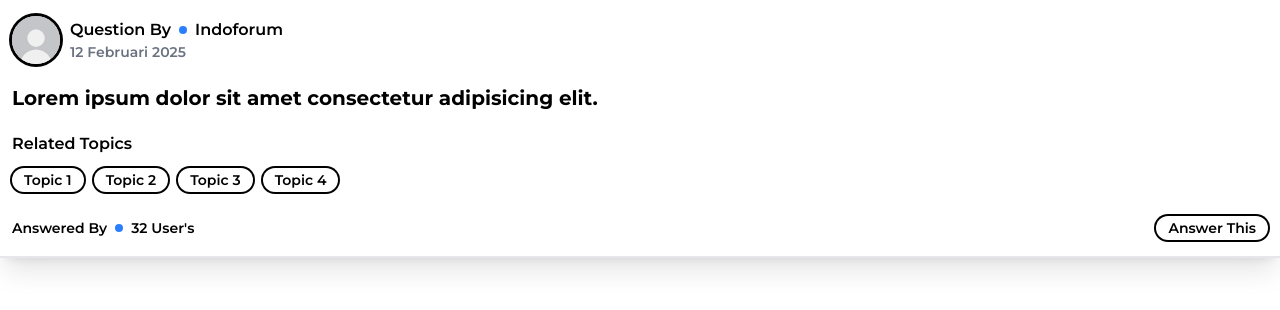
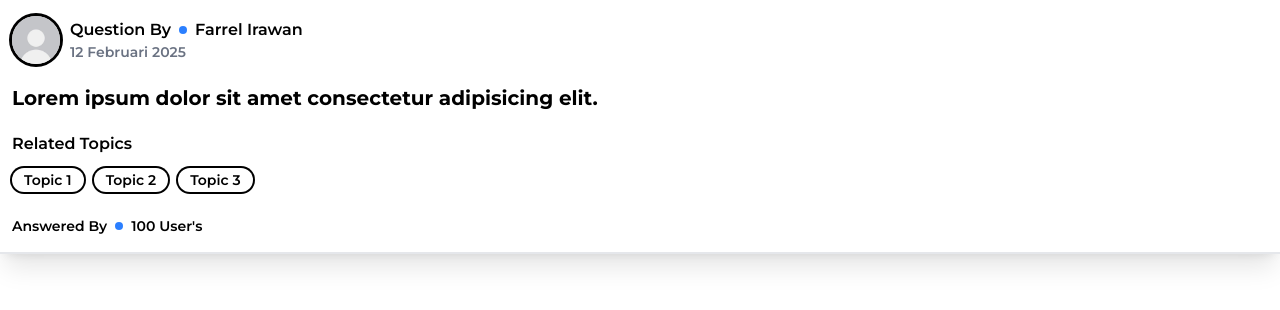
Before and after one commit to MrIrawan/indoforum, a Next.js app: page /questions in a window 1280 px wide. Shown: the top 310 px of the page. Built offline with nearby package versions, Linux system fonts and the light colour scheme.

Commit message:
modifikasi props di container QusetionContent dan menambahkan tanggal di posting di container QuestionByUser

```diff
--- a/src/app/questions/page.js
+++ b/src/app/questions/page.js
@@ -1,68 +1,24 @@
+import QuestionCard from "@/components/pages/QuestionCard/QuestionCard";
 import Avatar from "@/components/ui/Avatar/Avatar";
 import Button from "@/components/ui/button/Buttons";
 
 export default function QuestionsPage() {
+
+    const dummyData = {
+        userData: {
+            user_name: "Farrel Irawan",
+            posted_at: "12 Februari 2025"
+        },
+        questionData: {
+            question_title: "Lorem ipsum dolor sit amet consectetur adipisicing elit.",
+        },
+        topics: ["Topic 1", "Topic 2", "Topic 3"],
+        answeredCount: 100
+    }
+
     return (
         <>
-            <div className="flex flex-col bg-white ring-2 shadow-xl ring-gray-200 px-3 py-4 min-h-24">
-                {/* profile section question */}
-                <div className="flex items-center gap-2.5 w-fit bg-white">
-                    <Avatar avatarSize="default" />
-                    <div className="flex flex-col">
-                        <div className="flex items-center gap-2">
-                            <h3 className="text-base font-m-semibold">Question By</h3>
-                            <hr className="w-2 h-2 bg-blue-500 border-none rounded-full"/>
-                            <h3 className="text-base font-m-semibold">Indoforum</h3>
-                        </div>
-                        <p className="text-sm font-m-semibold text-gray-500">12 Februari 2025</p>
-                    </div>
-                </div>
-                {/* question content */}
-                <div className="bg-white w-full my-5">
-                    <h2 className="text-xl font-m-bold">Lorem ipsum dolor sit amet consectetur adipisicing elit.</h2>
-                </div>
-                {/* related topics content */}
-                <div className="flex flex-col gap-3">
-                    <h3 className="text-base font-m-semibold">Related Topics</h3>
-                    <div className="flex flex-wrap gap-2.5">
-                        <Button
-                            buttonStyle="ring-2 px-3 py-0.5 rounded-full"
-                        >
-                            <p className="text-sm font-m-semibold">Topic 1</p>
-                        </Button>
-                        <Button
-                            buttonStyle="ring-2 px-3 py-0.5 rounded-full"
-                        >
-                            <p className="text-sm font-m-semibold">Topic 2</p>
-                        </Button>
-                        <Button
-                            buttonStyle="ring-2 px-3 py-0.5 rounded-full"
-                        >
-                            <p className="text-sm font-m-semibold">Topic 3</p>
-                        </Button>
-                        <Button
-                            buttonStyle="ring-2 px-3 py-0.5 rounded-full"
-                        >
-                            <p className="text-sm font-m-semibold">Topic 4</p>
-                        </Button>
-                    </div>
-                </div>
-                {/* answer content */}
-                <div className="w-full bg-white flex items-center justify-between mt-6">
-                    <Button
-                        buttonStyle="flex items-center gap-2"
-                    >
-                        <p className="text-sm font-m-semibold">Answered By</p>
-                        <hr className="w-2 h-2 bg-blue-500 border-none rounded-full"/>
-                        <p className="text-sm font-m-semibold">32 User's</p>
-                    </Button>
-                    <Button
-                        buttonStyle="flex items-center gap-2 ring-2 px-3 py-0.5 rounded-full"
-                    >
-                        <p className="text-sm font-m-semibold">Answer This</p>
-                    </Button>
-                </div>
-            </div>
+            <QuestionCard data={dummyData}/>
         </>
     )
 }
--- a/src/components/container/QuestionByUser/QuestionByUser.js
+++ b/src/components/container/QuestionByUser/QuestionByUser.js
@@ -10,6 +10,7 @@
                     <hr className="w-2 h-2 bg-blue-500 border-none rounded-full"/>
                     <h3 className="text-base font-m-semibold">{ userData.user_name ? userData.user_name : "Indoforum User" }</h3>
                 </div>
+                <p className="text-sm font-m-semibold text-gray-500">{userData.posted_at}</p>
             </div>
         </div>
     )
--- a/src/components/container/QuestionContent/QuestionContent.js
+++ b/src/components/container/QuestionContent/QuestionContent.js
@@ -1,7 +1,7 @@
-export default function QuestionContent({ questionData = "Lorem Ipsum Dolor Sit Amet." }) {
+export default function QuestionContent({ questionData }) {
     return (
         <div className="bg-white w-full my-5">
-            <h2 className="text-xl font-m-bold">{ questionData }</h2>
+            <h2 className="text-xl font-m-bold">{ questionData.question_title ? questionData.question_title : "Lorem Ipsum Dolor Sit Amet." }</h2>
         </div>
     )
 }
```
